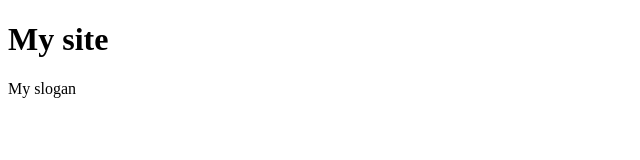
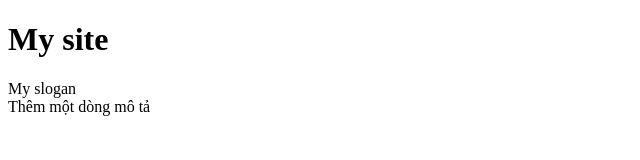
Before and after one commit to haiyen0811/1824010984, a plain HTML site: page index.html in a window 1280 px wide. Shown: the whole page, without its empty margins (0-640 px from the left). Drawn offline with Linux system fonts and the light colour scheme.

Commit message:
Bổ sung nội dung

```diff
--- a/index.html
+++ b/index.html
@@ -12,7 +12,9 @@
         <nav></nav>
     </header>
     <main>
-        <section></section>
+        <section>
+            <div>Thêm một dòng mô tả</div>
+        </section>
     </main>
     <footer>
 
```
